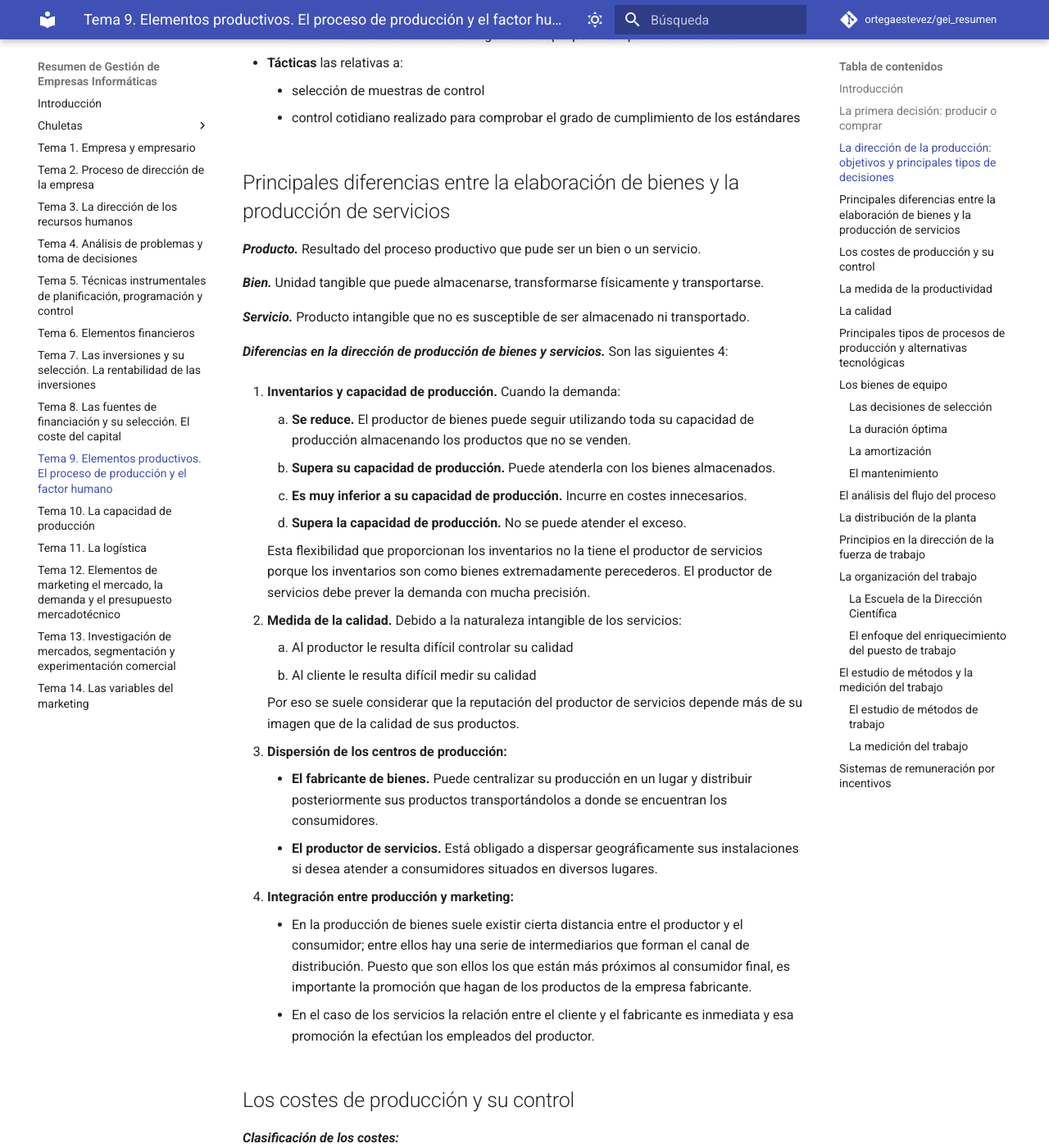
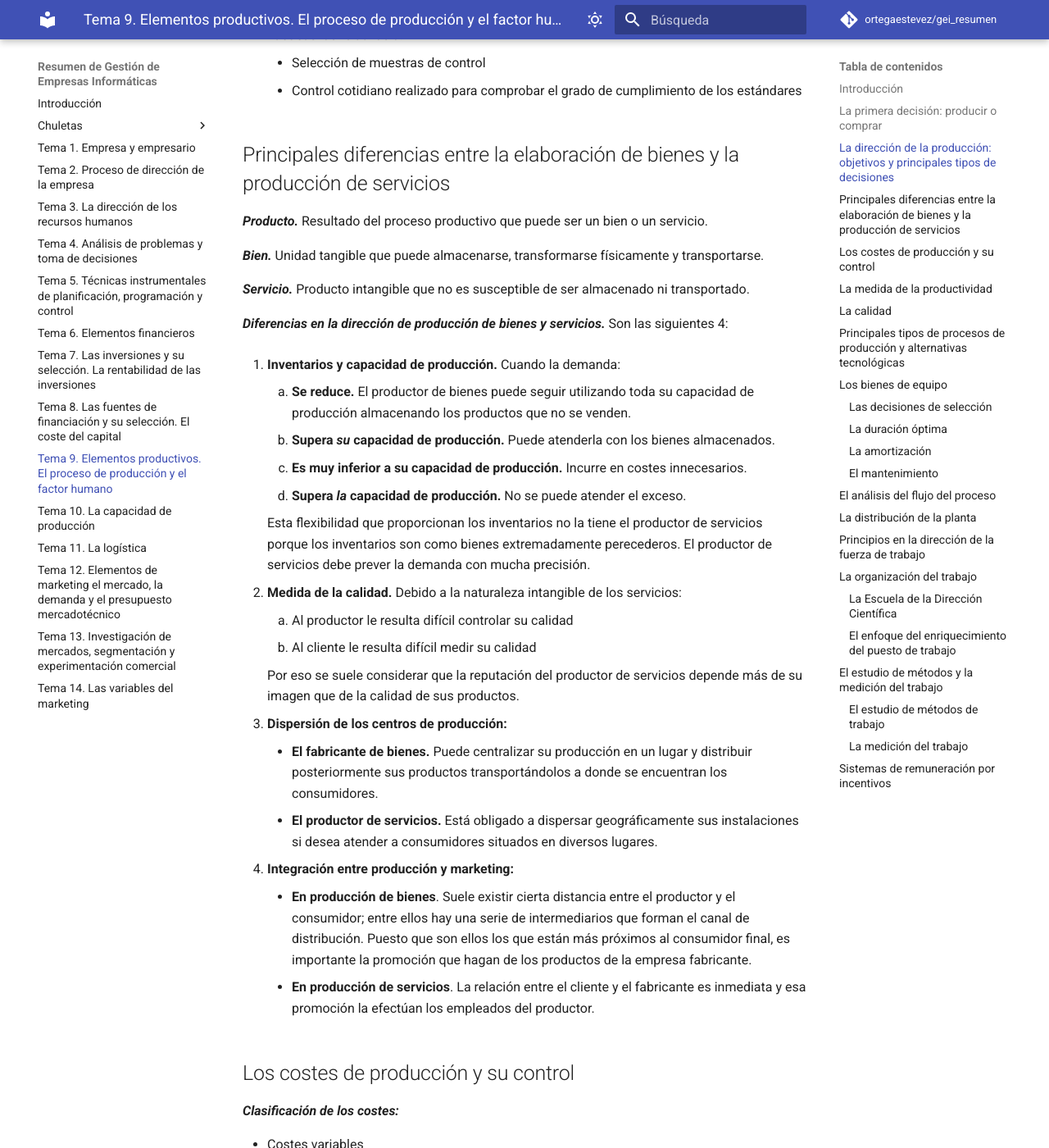
Before and after one commit to ortegaestevez/gei_resumen, an MkDocs documentation site: the page built from docs/tema_09.md, in a window 1280 px wide and 1400 px high, scrolled down 3527 px. Shown: the whole window at 82% size. Built offline with MkDocs 1.6.1 and Material for MkDocs 9.7.7, drawn with Linux system fonts in a browser that asks for light colours; comment, search, counter and statistics services are not loaded; some of the changed text lies outside the part shown.

Commit message:
Updated chapters 6, 8 and 9 and cheatsheets

```diff
--- a/docs/tema_09.md
+++ b/docs/tema_09.md
@@ -111,15 +111,15 @@
 ***Decisiones en materia de calidad.***
 
 - **Estratégicas** las relativas a:
-    - fijación de estándares de calidad
-    - determinación de la estructura organizativa que permite optimizar la calidad
+    - Fijación de estándares de calidad
+    - Determinación de la estructura organizativa que permita optimizar la calidad
 - **Tácticas** las relativas a:
-    - selección de muestras de control
-    - control cotidiano realizado para comprobar el grado de cumplimiento de los estándares
+    - Selección de muestras de control
+    - Control cotidiano realizado para comprobar el grado de cumplimiento de los estándares
 
 ## Principales diferencias entre la elaboración de bienes y la producción de servicios
 
-***Producto.*** Resultado del proceso productivo que pude ser un bien o un servicio.
+***Producto.*** Resultado del proceso productivo que puede ser un bien o un servicio.
 
 ***Bien.*** Unidad tangible que puede almacenarse, transformarse físicamente y transportarse.
 
@@ -128,16 +128,14 @@
 ***Diferencias en la dirección de producción de bienes y servicios.*** Son las siguientes 4:
 
 1. **Inventarios y capacidad de producción.** Cuando la demanda:
-
     1. **Se reduce.** El productor de bienes puede seguir utilizando toda su capacidad de producción almacenando los productos que no se venden.
-    1. **Supera su capacidad de producción.** Puede atenderla con los bienes almacenados.
+    1. **Supera _su_ capacidad de producción.** Puede atenderla con los bienes almacenados.
     1. **Es muy inferior a su capacidad de producción.** Incurre en costes innecesarios.
-    1. **Supera la capacidad de producción.** No se puede atender el exceso.
+    1. **Supera _la_ capacidad de producción.** No se puede atender el exceso.
 
     Esta flexibilidad que proporcionan los inventarios no la tiene el productor de servicios porque los inventarios son como bienes extremadamente perecederos. El productor de servicios debe prever la demanda con mucha precisión.
 
 2. **Medida de la calidad.** Debido a la naturaleza intangible de los servicios:
-
     1. Al productor le resulta difícil controlar su calidad
     2. Al cliente le resulta difícil medir su calidad
 
@@ -147,17 +145,17 @@
     - **El fabricante de bienes.** Puede centralizar su producción en un lugar y distribuir posteriormente sus productos transportándolos a donde se encuentran los consumidores.
     - **El productor de servicios.** Está obligado a dispersar geográficamente sus instalaciones si desea atender a consumidores situados en diversos lugares.
 4. **Integración entre producción y marketing:**
-    - En la producción de bienes suele existir cierta distancia entre el productor y el consumidor; entre ellos hay una serie de intermediarios que forman el canal de distribución. Puesto que son ellos los que están más próximos al consumidor final, es importante la promoción que hagan de los productos de la empresa fabricante.
-    - En el caso de los servicios la relación entre el cliente y el fabricante es inmediata y esa promoción la efectúan los empleados del productor.
+    - **En producción de bienes**. Suele existir cierta distancia entre el productor y el consumidor; entre ellos hay una serie de intermediarios que forman el canal de distribución. Puesto que son ellos los que están más próximos al consumidor final, es importante la promoción que hagan de los productos de la empresa fabricante.
+    - **En producción de servicios**. La relación entre el cliente y el fabricante es inmediata y esa promoción la efectúan los empleados del productor.
 
 ## Los costes de producción y su control
 
 ***Clasificación de los costes:***
 
-- Costes variables.
+- Costes variables
 - Costes fijos:
-    - Inactividad.
-    - Puesta en marcha.
+    - Inactividad
+    - Puesta en marcha
 
 ***Sistemas de producción:***
 
@@ -255,8 +253,8 @@
     - **Por órdenes de fabricación.** Por la existencia de una orden de fabricación.
     - **Producción para almacén.** Por el mantenimiento del nivel de los inventarios.
 3. **Grado de tipificación del producto.**
-    - **producción individualizada.** Cada unidad de producto responde a unas características específicas.
-    - **producción en serie o en masa**. Todas las unidades son iguales.
+    - **Producción individualizada.** Cada unidad de producto responde a unas características específicas.
+    - **Producción en serie o en masa**. Todas las unidades son iguales.
 4. **Dimensión temporal del proceso.** Permite distinguir entre la **producción intermitente** y la **continua**.
 
 La producción:
@@ -272,7 +270,7 @@
 - Para el mercado o para almacén:
     - *A qué da lugar*. Producción individual e intermitentemente.
     - *Porqué*. Por productos de artesanía.
-- De tipo continuo en casi todas las fases del proceso.
+- De tipo continuo en casi todas las fases del proceso:
     - *A qué da lugar*. Individualización de una o más fases para atender encargos u órdenes de fabricación.
     - *Porqué*. Existen varias posibilidades de combinar módulos normalizados.
 
@@ -603,13 +603,13 @@
 
 Para la aplicación de lo que él denominó organización científica, Taylor estableció los siguientes principios:
 
-1. **Estudio científico del trabajo.** Se trata de determinar el mejor método de trabajo mediante:
+1. **_Estudio_ científico del trabajo.** Se trata de determinar el mejor método de trabajo mediante:
     1. Realización de un estudio de los tiempos y movimientos que requiere
     1. Optimización de la secuencia de tales movimientos u orden en el que se deben realizar
     1. Eliminación de los movimientos innecesarios
-2. **Selección científica, instrucción y progresivo desarrollo de los trabajadores.** Los trabajadores deben ser seleccionados por su adecuación al trabajo que se les va a asignar e instruidos para llevarlo a cabo según el método establecido. Cuando se implanta un nuevo método y un trabajador no es adecuado para él, es responsabilidad de los directivos el asignarle a otro trabajo.
-3. **Cooperación entre los trabajadores y la dirección para incorporar los cambios de métodos y procedimientos que sean necesarios.** Aunque tanto los operarios como los directivos necesitarán algún tiempo para aceptar los nuevos métodos, deben ser conscientes de que han de trabajar según principios científicos.
-4. **División del trabajo entre la dirección y los trabajadores.** La dirección se encarga de dirigir; los trabajadores se ocupan de trabajar.
+2. **_Selección_ científica, instrucción y progresivo desarrollo de los trabajadores.** Los trabajadores deben ser seleccionados por su adecuación al trabajo que se les va a asignar e instruidos para llevarlo a cabo según el método establecido. Cuando se implanta un nuevo método y un trabajador no es adecuado para él, es responsabilidad de los directivos el asignarle a otro trabajo.
+3. **_Cooperación_ entre los trabajadores y la dirección para incorporar los cambios de métodos y procedimientos que sean necesarios.** Aunque tanto los operarios como los directivos necesitarán algún tiempo para aceptar los nuevos métodos, deben ser conscientes de que han de trabajar según principios científicos.
+4. **_División_ del trabajo entre la dirección y los trabajadores.** La dirección se encarga de dirigir; los trabajadores se ocupan de trabajar.
 
     Taylor justificaba esta división porque posiblemente el trabajador no esté preparado para dirigir, porque no se puede programar y ejecutar el trabajo al mismo tiempo, y por la necesaria especialización de las funciones directivas.
 
@@ -730,7 +730,7 @@
 
 ***Medición del trabajo.*** Conjunto de técnicas cuyo principal objetivo es determinar el tiempo requerido para realizar una tarea. Las principales técnicas son:
 
-- **Estudio de tiempos** ( Formalizado por Taylor ). Constituye el método cuantitativo más utilizado en la práctica; antes de aplicarlo, se:
+- **Estudio de tiempos** (Formalizado por Taylor). Constituye el método cuantitativo más utilizado en la práctica; antes de aplicarlo, se:
 
     1. Divide el trabajo en sus elementos
     1. Desarrolla un método para cada elemento
```
Also changed, not shown: other parts of docs/tema_09.md (+13 -11 lines), docs/chuletas/costes_estandares.md (+31 -33 lines), docs/chuletas/direct_costing.md (+20 -15 lines), docs/tema_06.md (+24 -27 lines), docs/tema_08.md (+1 -1 lines).
